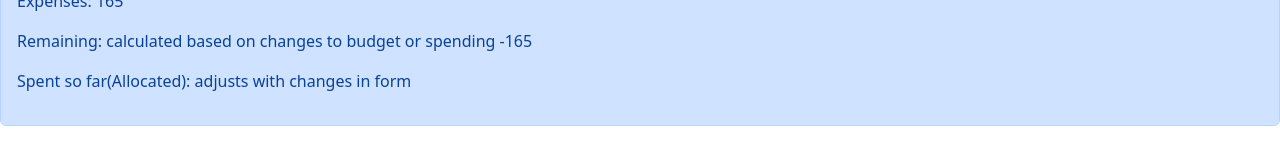
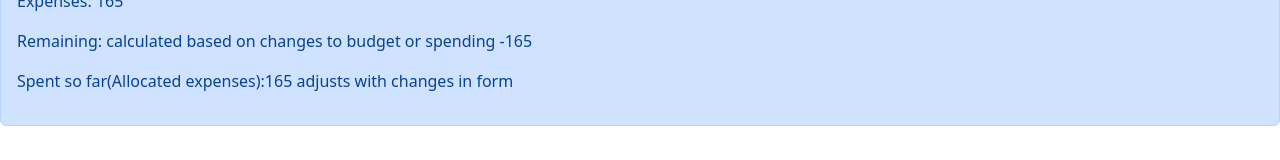
Before and after one commit to mathorin/budget-allocation, a React (Create React App) app: page / in a window 1280 px wide. Shown: the part 130-290 px from the top of the page. Built offline with nearby package versions, Linux system fonts and the light colour scheme.

Commit message:
Update BudgetOverview.js

```diff
--- a/src/components/BudgetOverview.js
+++ b/src/components/BudgetOverview.js
@@ -13,7 +13,6 @@ const BudgetOverview = () => {
 
     return (
         <div className='alert alert-primary'>
-            {/* <span>Budget: {Location}{totalBudget} My budget: {budget}</span> */}
             <p>
                 <span>Budget:{Location}
                     <input
@@ -32,7 +31,7 @@ const BudgetOverview = () => {
             <p>Expenses: {expenses}</p>
             <p></p>
             <p><span>Remaining: calculated based on changes to budget or spending {budget - expenses}</span></p>
-            <p><span>Spent so far(Allocated): adjusts with changes in form</span></p>
+            <p><span>Spent so far(Allocated expenses):{expenses} adjusts with changes in form</span></p>
         </div>
     );
 };
```
